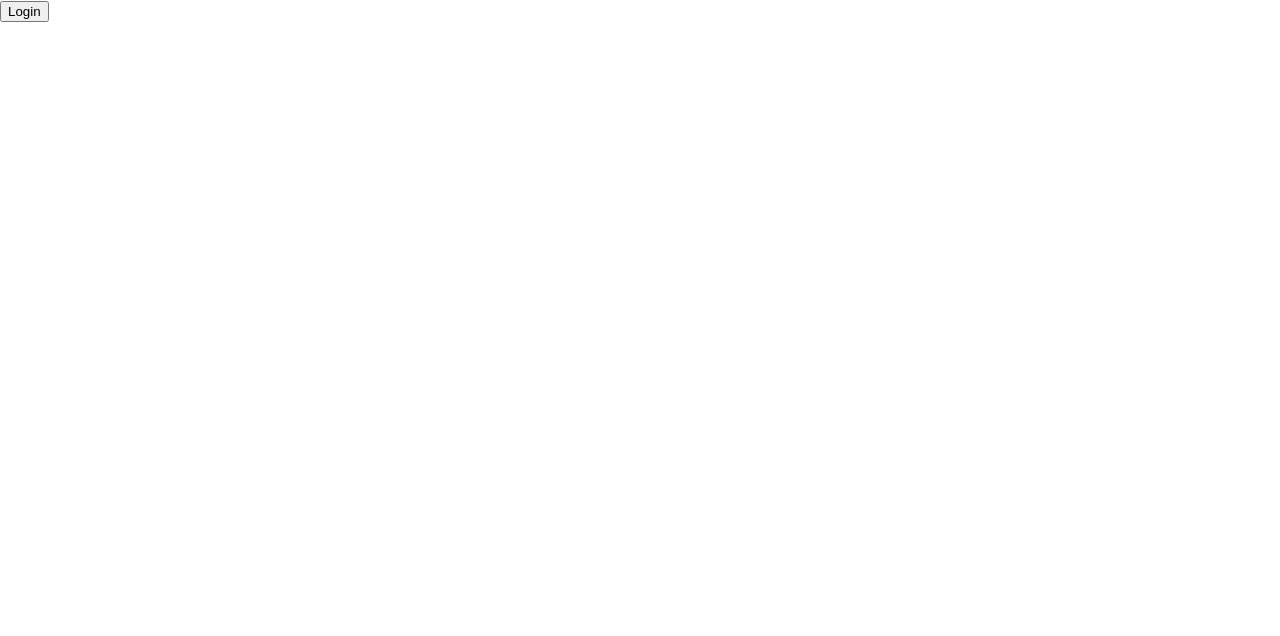
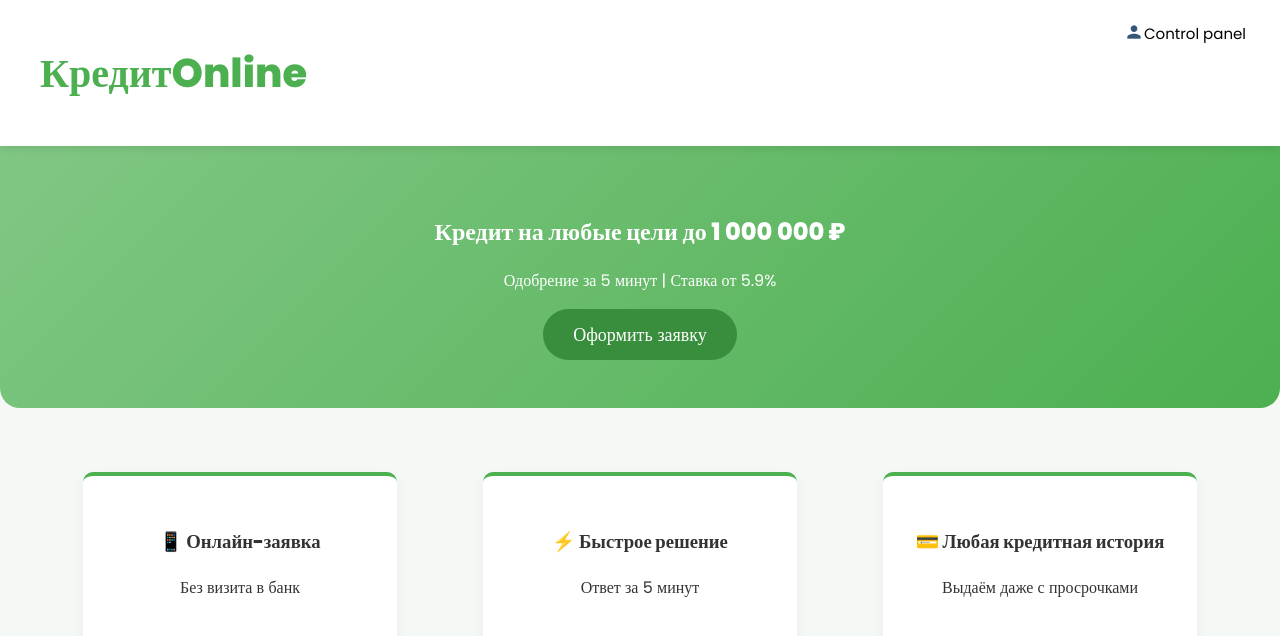
Before and after one commit to Akbar-26122005/loan-genius, a React (Create React App) app: page / in a window 1280 px wide. Shown: the top 636 px of the page. Built offline with nearby package versions, Linux system fonts and the light colour scheme.

Commit message:
Улучшен имеющийся функционал

```diff
--- a/package.json
+++ b/package.json
@@ -3,6 +3,7 @@
   "version": "0.1.0",
   "private": true,
   "dependencies": {
+    "@supabase/supabase-js": "^2.49.5",
     "@testing-library/dom": "^10.4.0",
     "@testing-library/jest-dom": "^6.6.3",
     "@testing-library/react": "^16.3.0",
--- a/public/index.html
+++ b/public/index.html
@@ -3,6 +3,7 @@
   <head>
     <meta charset="utf-8" />
     <link rel="icon" href="%PUBLIC_URL%/favicon.ico" />
+    <link href="https://fonts.googleapis.com/icon?family=Material+Icons" rel="stylesheet">
     <meta name="viewport" content="width=device-width, initial-scale=1" />
     <meta name="theme-color" content="#000000" />
     <meta
--- a/src/components/auth.css
+++ b/src/components/auth.css
@@ -168,7 +168,7 @@ h1.main-text {
         background-color: var(--color-by-hover);
         margin: 0;
         padding: 6px 10px 4px 8px;
-        border-radius: 8px;
+        border-radius: 12px;
         opacity: var(--opacity-by-hover);
     }
 }
@@ -191,7 +191,7 @@ h1.main-text {
 }
 
 /* Кнопка для скрытия/показа пароля */
-#password-visibility-control {
+.password-visibility-control {
     position: absolute;
     top: 3.5px; right: 2px;
     width: 22px;
@@ -227,3 +227,8 @@ h1.main-text {
     text-align: center;
     padding-top: 5px;
 }
+
+.navigate-button {
+    padding: 3px 6px;
+
+}
--- a/src/components/auth.jsx
+++ b/src/components/auth.jsx
@@ -1,21 +1,28 @@
 import React, { useState } from 'react';
+import { useNavigate } from 'react-router-dom';
 import './auth.css';
 import back_icon from '../resources/back_icon.svg';
 import visibility_icon from '../resources/visibility_icon.svg';
 import visibility_off_icon from '../resources/visibility_off_icon.svg';
 
-function Auth(props) {
-    const [password, setPassword] = useState('');
-    const [showPassword, setShowPassword] = useState(false);
+function Auth() {
     const [isLogInMode, setIsLogInMode] = useState(true);
+    const [showLogInPassword, setShowLogInPassword] = useState(false);
+    const [showSignUpPassword, setShowSignUpPassword] = useState(false);
+    const [showSignUpRepeatPassword, setShowSignUpRepeatPassword] = useState(false);
+    const navigate = useNavigate();
 
-    function passwordVisibilityControl() {
-        if (showPassword)
-            setShowPassword(false);
-        else {
-            setShowPassword(true);
-        }
-        document.getElementById('password-input').focus();
+    function passwordVisibilityControl(swapFunction, value, focusElement) {
+        swapFunction(!value);
+        document.getElementById(focusElement).focus();
+    }
+
+    function userLogIn() {
+
+    }
+
+    function userSignUp() {
+
     }
 
     let initialized = false;
@@ -82,21 +89,28 @@ function Auth(props) {
             <div className="auth-context">
                 <div className={`context-rect ${isLogInMode ? '' : 'rect-state-signUp'}`}></div>
                 {/* Форма для входа */}
-                <form className={ `login form ${isLogInMode ? '' : ' hide'}` } onSubmit={ () => console.log('trying login.') }>
+                <form
+                    className={ `login form ${isLogInMode ? '' : ' hide'}` }
+                    onSubmit={userLogIn()}
+                >
                     <h1 className='main-text'>Login</h1>
                     <div className="row">
                         <input type='text' id='login-input' name='login' placeholder='' required />
                         <label htmlFor="login-input">Login</label>
                     </div>
                     <div className='row'>
-                        <input id='password-input' name='password' placeholder='' required
-                            type={showPassword ? 'text' : 'password'}
-                            value={password}
-                            onChange={(e) => {setPassword(e.target.value)}} />
+                        <input required
+                            id='password-input'
+                            name='password'
+                            placeholder=''
+                            type={showLogInPassword ? 'text' : 'password'}/>
                         <label htmlFor="password-input">
                             Password</label>
-                        <img alt="" id='password-visibility-control' onClick={passwordVisibilityControl}
-                            src={ showPassword ? visibility_icon : visibility_off_icon} />
+                        <img
+                            alt="" id='log-in-password-visibility-control'
+                            className='password-visibility-control'
+                            onClick={() => passwordVisibilityControl(setShowLogInPassword, showLogInPassword, 'log-in-password-visibility-control')}
+                            src={ showLogInPassword ? visibility_icon : visibility_off_icon} />
                     </div>
                     <button id='log-in-btn'>Login</button>
                     <div>
@@ -121,6 +135,10 @@ function Auth(props) {
                     </div>
                 </div>
 
+                {/*  */}
+                {/* Регистрация */}
+                {/*  */}
+
                 {/* Приветствие пользователя при регистрации */}
                 <div className={ `signUp meeting ${ !isLogInMode ? '' : 'hide' }`}>
                     <div className="main-text">
@@ -134,32 +152,55 @@ function Auth(props) {
                     </div>
                 </div>
                 {/* Форма регистрации */}
-                <form className={ `signUp form ${!isLogInMode ? '' : 'hide'}` }>
+                <form
+                    className={ `signUp form ${!isLogInMode ? '' : 'hide'}` }
+                    onSubmit={userSignUp()}
+                >
                     <h1 className='main-text'>Sign up</h1>
                     <div className="row">
-                        <input type='text' id='login-input' name='login' placeholder='' required />
-                        <label htmlFor="login-input">Login</label>
+                        <input type='text' id='r-name-input' name='login' placeholder='' required />
+                        <label htmlFor="r-name-input">name</label>
+                    </div>
+                    <div className="row">
+                        <input type='email' id='r-email-input' name='login' placeholder='' required />
+                        <label htmlFor="r-email-input">email</label>
                     </div>
                     <div className='row'>
-                        <input id='password-input' name='password' placeholder='' required
-                            type={showPassword ? 'text' : 'password'}
-                            value={password}
-                            onChange={(e) => {setPassword(e.target.value)}} />
-                        <label htmlFor="password-input">
+                        <input required
+                            id='r-password-input'
+                            name='password'
+                            placeholder=''
+                            type={showLogInPassword ? 'text' : 'password'} />
+                        <label htmlFor="r-password-input">
                             Password</label>
-                        <img alt="" id='password-visibility-control' onClick={passwordVisibilityControl}
-                            src={ showPassword ? visibility_icon : visibility_off_icon} />
+                        <img alt="" id='sign-up-password-visibility-control' className='password-visibility-control'
+                            onClick={() => passwordVisibilityControl(setShowSignUpPassword, showSignUpPassword, 'sign-up-password-visibility-control')}
+                            src={ showSignUpPassword ? visibility_icon : visibility_off_icon} />
+                    </div>
+                    <div className='row'>
+                        <input required
+                            id='r-repeat-password-input'
+                            name='r-repeat-password'
+                            placeholder=''
+                            type={showSignUpRepeatPassword ? 'text' : 'password'}
+                        />
+                        <label htmlFor="r-repeat-password-input">
+                            Password</label>
+                        <img alt="" id='sign-up-repeat-password-visibility-control' className='password-visibility-control'
+                            onClick={() => passwordVisibilityControl(setShowSignUpRepeatPassword, showSignUpRepeatPassword, 'sign-up-repeat-password-visibility-control')}
+                            src={ showSignUpRepeatPassword ? visibility_icon : visibility_off_icon} />
                     </div>
                     <button id='log-in-btn'>Sign up</button>
                     <div>
                         <div className='transition-hint'>
                             Don't have an account?</div>
                         <div className='transition-link' id='go-to-log-in' onClick={ () => goOverTransition() }>
-                            Sign up</div>
+                            <div>Sign up</div>
+                        </div>
                     </div>
                 </form>
                 {/* Кнопка возврата назад */}
-                <div className='back-button' onClick={() => {window.history.back()}}>
+                <div className='back-button' onClick={() => {navigate('/', { replace: true })}}>
                     <img src={back_icon} alt="" />
                 </div>
             </div>
--- /dev/null
+++ b/src/components/home.css
@@ -0,0 +1,90 @@
+:root {
+    --primary-green: #4CAF50; /* Спокойный зеленый */
+    --secondary-green: #81C784; /* Светло-зеленый */
+    --dark-green: #388E3C; /* Для акцентов */
+    --background: #F5F9F5; /* Очень светлый зелёный фон */
+}
+
+body {
+    font-family: 'Arial', sans-serif;
+    background-color: var(--background);
+    margin: 0;
+    color: #333;
+    height: 110vh;
+}
+
+header {
+    background-color: white;
+    box-shadow: 0 2px 10px rgba(0,0,0,0.1);
+    padding: 1rem 0;
+    position: relative;
+}
+
+.navigate-element {
+    padding: 2px 4px;
+    position: absolute;
+    top: 20px; right: 30px;
+    color: #000;
+    font-size: 15px;
+    display: flex;
+
+    &:before {
+        font-family: "Material Icons";
+        content: "person";
+        color: #345678;
+        font-size: 20px;
+    }
+}
+
+#main-headline {
+    color: var(--primary-green);
+    font-size: 40px;
+}
+
+.container {
+    max-width: 1200px;
+    margin: 0 auto;
+    padding: 0 20px;
+}
+
+.hero {
+    background: linear-gradient(135deg, var(--secondary-green), var(--primary-green));
+    color: white;
+    padding: 3rem 0;
+    text-align: center;
+    border-radius: 0 0 20px 20px;
+}
+
+.cta-button {
+    background-color: var(--dark-green);
+    color: white;
+    border: none;
+    padding: 12px 30px;
+    font-size: 18px;
+    border-radius: 30px;
+    cursor: pointer;
+    transition: all 0.3s;
+}
+
+.cta-button:hover {
+    background-color: #2E7D32;
+    transform: translateY(-2px);
+}
+
+.features {
+    display: flex;
+    justify-content: space-around;
+    flex-wrap: wrap;
+    margin: 3rem 0;
+}
+
+.feature-card {
+    background: white;
+    border-radius: 10px;
+    padding: 2rem;
+    width: 250px;
+    margin: 1rem;
+    box-shadow: 0 5px 15px rgba(0,0,0,0.05);
+    text-align: center;
+    border-top: 4px solid var(--primary-green);
+}
--- a/src/components/home.jsx
+++ b/src/components/home.jsx
@@ -1,12 +1,46 @@
 import React from 'react';
+import { Link } from 'react-router-dom';
+import './home.css';
 
 function Home() {
     return (
-        <div className='mainguard auth'>
-            <div>
-                <button id='login-button' onClick={() => window.location.assign("/auth")}>Login</button>
+        <body className='mainguard auth'>
+            <header>
+                <div class="container">
+                    <h1 id='main-headline'>КредитOnline</h1>
+                </div>
+                <nav>
+                    <Link to='/auth'>
+                        <div className='navigate-element'>Control panel</div>
+                    </Link>
+                </nav>
+            </header>
+
+            <section class="hero">
+                <div class="container">
+                    <h2>Кредит на любые цели до 1 000 000 ₽</h2>
+                    <p>Одобрение за 5 минут | Ставка от 5.9%</p>
+                    <button class="cta-button">Оформить заявку</button>
+                </div>
+            </section>
+
+            <div class="container">
+                <section class="features">
+                    <div class="feature-card">
+                        <h3>📱 Онлайн-заявка</h3>
+                        <p>Без визита в банк</p>
+                    </div>
+                    <div class="feature-card">
+                        <h3>⚡ Быстрое решение</h3>
+                        <p>Ответ за 5 минут</p>
+                    </div>
+                    <div class="feature-card">
+                        <h3>💳 Любая кредитная история</h3>
+                        <p>Выдаём даже с просрочками</p>
+                    </div>
+                </section>
             </div>
-        </div>
+        </body>
     );
 }
 
--- a/src/index.css
+++ b/src/index.css
@@ -1,3 +1,9 @@
+@import url('https://fonts.googleapis.com/css2?family=Poppins:wght@300;400;500;600;800&family=VT323&display=swap');
+
+* {
+  font-family: "Poppins";
+}
+
 body {
   margin: 0;
   font-family: -apple-system, BlinkMacSystemFont, 'Segoe UI', 'Roboto', 'Oxygen',
```
Also changed, not shown: src/config/supabaseClient.js (added, +18 -0 lines), 2 other files (tests, documents, lock files or other folders).
